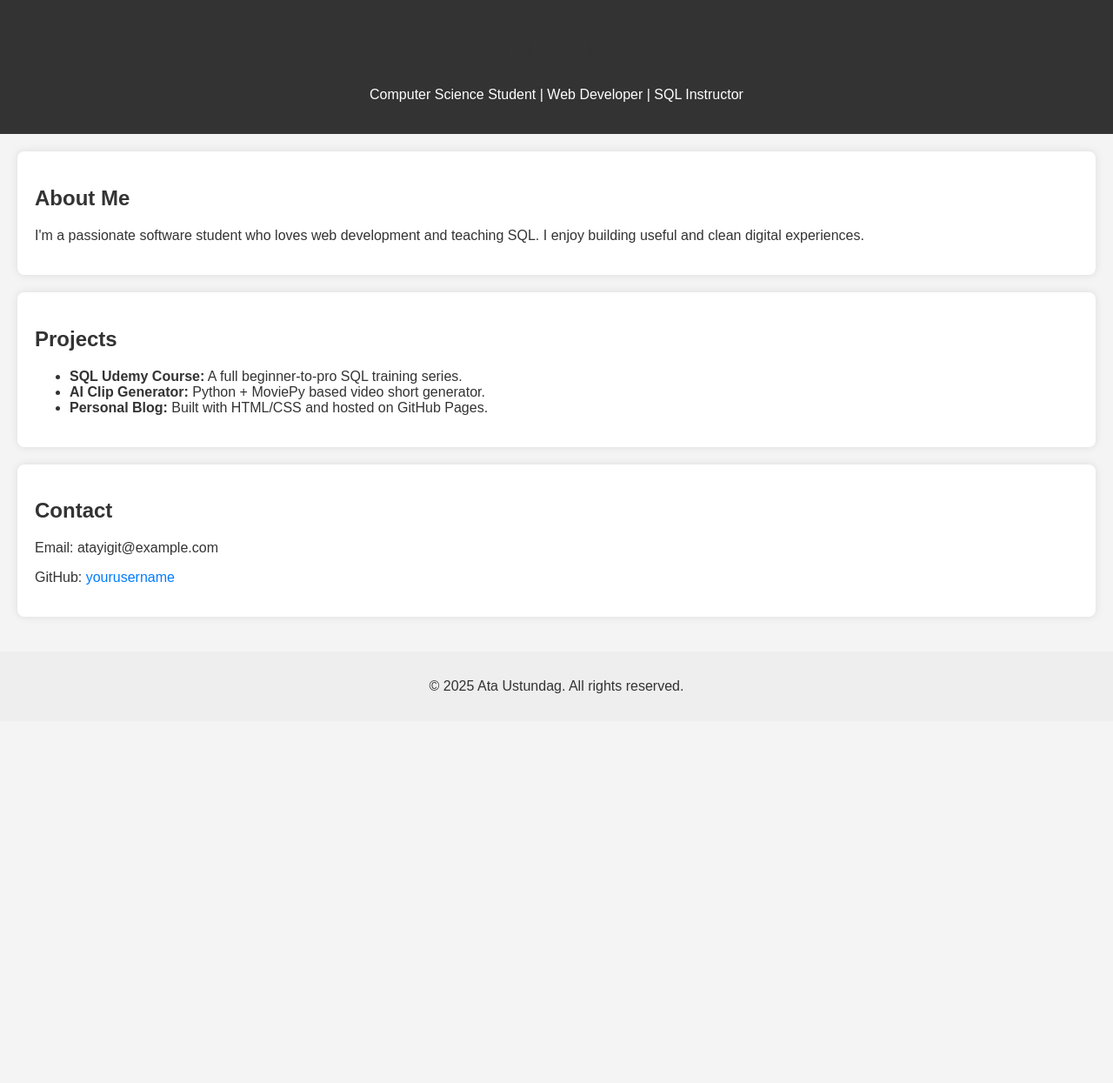
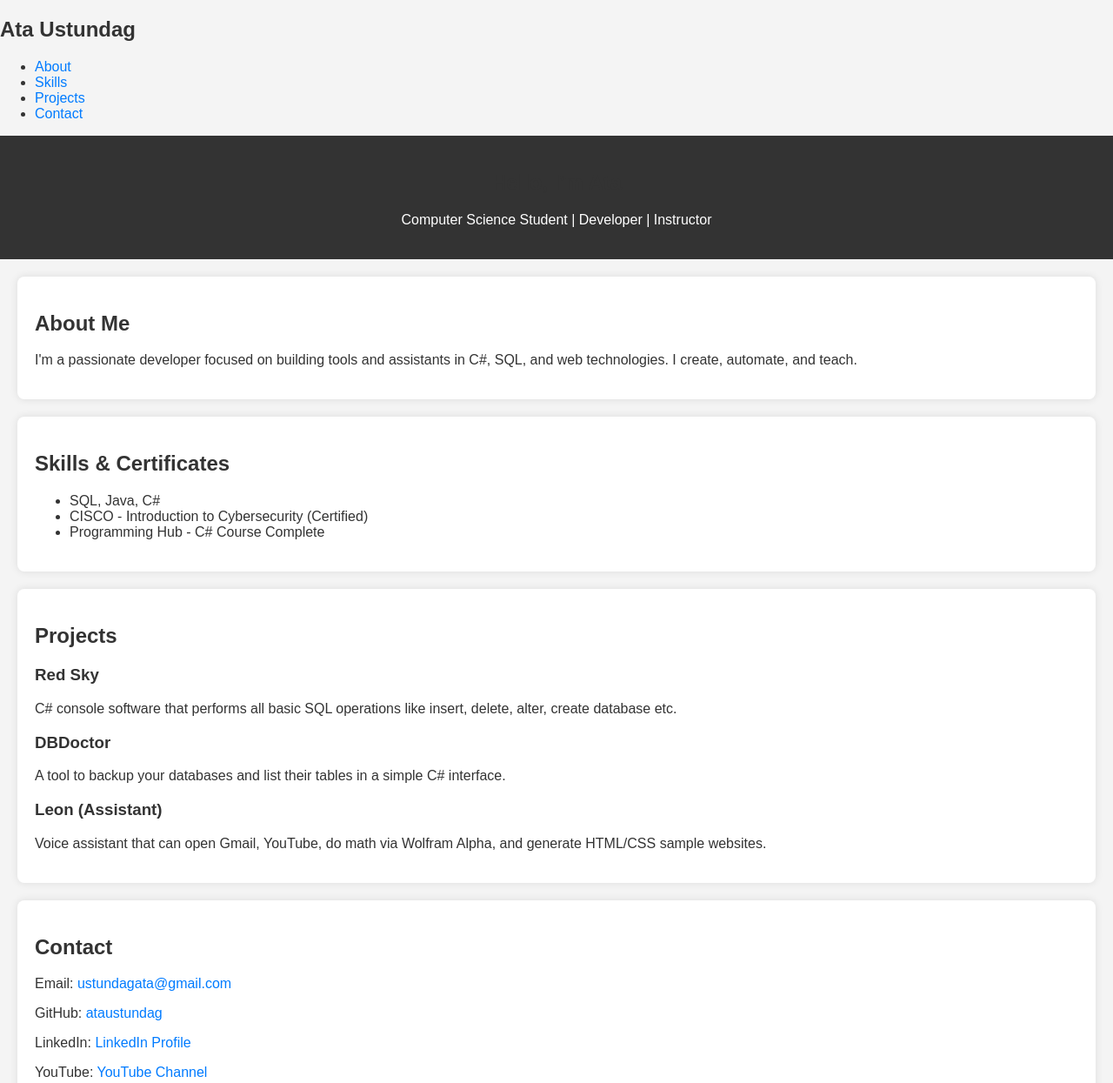
Before and after one commit to ataustundag/portfolio, a plain HTML site: page index.html in a window 1280 px wide. Shown: the top 1245 px of the page at 87% size. Before the commit the page ends 829 px from the top, so only its background shows below. Drawn offline with Linux system fonts and the light colour scheme.

Commit message:
index.html

```diff
--- a/index.html
+++ b/index.html
@@ -2,37 +2,84 @@
 <html lang="en">
 <head>
   <meta charset="UTF-8">
+  <meta name="viewport" content="width=device-width, initial-scale=1.0">
   <title>Ata Ustundag | Portfolio</title>
   <link rel="stylesheet" href="style.css">
 </head>
 <body>
-    <header>
-        <h1>Ata Yigit Uzay Ustundag</h1>
-        <p>Computer Science Student | Web Developer | SQL Instructor</p>
+  <nav>
+    <div class="container">
+      <h1 class="logo">Ata Ustundag</h1>
+      <ul class="nav-links">
+        <li><a href="#about">About</a></li>
+        <li><a href="#skills">Skills</a></li>
+        <li><a href="#projects">Projects</a></li>
+        <li><a href="#contact">Contact</a></li>
+      </ul>
+    </div>
+  </nav>
+
+  <header class="hero">
+    <div class="container">
+      <h2>Hello, I'm Ata</h2>
+      <p>Computer Science Student | Developer | Instructor</p>
+    </div>
   </header>
 
-    <section id="about">
+  <section id="about" class="fade-in">
+    <div class="container">
       <h2>About Me</h2>
-        <p>I'm a passionate software student who loves web development and teaching SQL. I enjoy building useful and clean digital experiences.</p>
+      <p>I'm a passionate developer focused on building tools and assistants in C#, SQL, and web technologies. I create, automate, and teach.</p>
+    </div>
   </section>
 
-    <section id="projects">
-        <h2>Projects</h2>
+  <section id="skills" class="fade-in">
+    <div class="container">
+      <h2>Skills & Certificates</h2>
       <ul>
-            <li><strong>SQL Udemy Course:</strong> A full beginner-to-pro SQL training series.</li>
-            <li><strong>AI Clip Generator:</strong> Python + MoviePy based video short generator.</li>
-            <li><strong>Personal Blog:</strong> Built with HTML/CSS and hosted on GitHub Pages.</li>
+        <li>SQL, Java, C#</li>
+        <li>CISCO - Introduction to Cybersecurity (Certified)</li>
+        <li>Programming Hub - C# Course Complete</li>
       </ul>
+    </div>
   </section>
 
-    <section id="contact">
+  <section id="projects" class="fade-in">
+    <div class="container">
+      <h2>Projects</h2>
+      <div class="project-list">
+        <div class="project">
+          <h3>Red Sky</h3>
+          <p>C# console software that performs all basic SQL operations like insert, delete, alter, create database etc.</p>
+        </div>
+        <div class="project">
+          <h3>DBDoctor</h3>
+          <p>A tool to backup your databases and list their tables in a simple C# interface.</p>
+        </div>
+        <div class="project">
+          <h3>Leon (Assistant)</h3>
+          <p>Voice assistant that can open Gmail, YouTube, do math via Wolfram Alpha, and generate HTML/CSS sample websites.</p>
+        </div>
+      </div>
+    </div>
+  </section>
+
+  <section id="contact" class="fade-in">
+    <div class="container">
       <h2>Contact</h2>
-        <p>Email: atayigit@example.com</p>
-        <p>GitHub: <a href="https://github.com/yourusername" target="_blank">yourusername</a></p>
+      <p>Email: <a href="mailto:ustundagata@gmail.com">ustundagata@gmail.com</a></p>
+      <p>GitHub: <a href="https://github.com/ataustundag" target="_blank">ataustundag</a></p>
+      <p>LinkedIn: <a href="https://www.linkedin.com/in/ata-yigit-ustundag/" target="_blank">LinkedIn Profile</a></p>
+      <p>YouTube: <a href="https://www.youtube.com/channel/UCnI2fV_2-pvYrwjI7KFW0pA" target="_blank">YouTube Channel</a></p>
+    </div>
   </section>
 
   <footer>
+    <div class="container">
       <p>&copy; 2025 Ata Ustundag. All rights reserved.</p>
+    </div>
   </footer>
+
+  <script src="script.js"></script>
 </body>
 </html>
```
Lines whose indentation alone changed are shown as unchanged.
